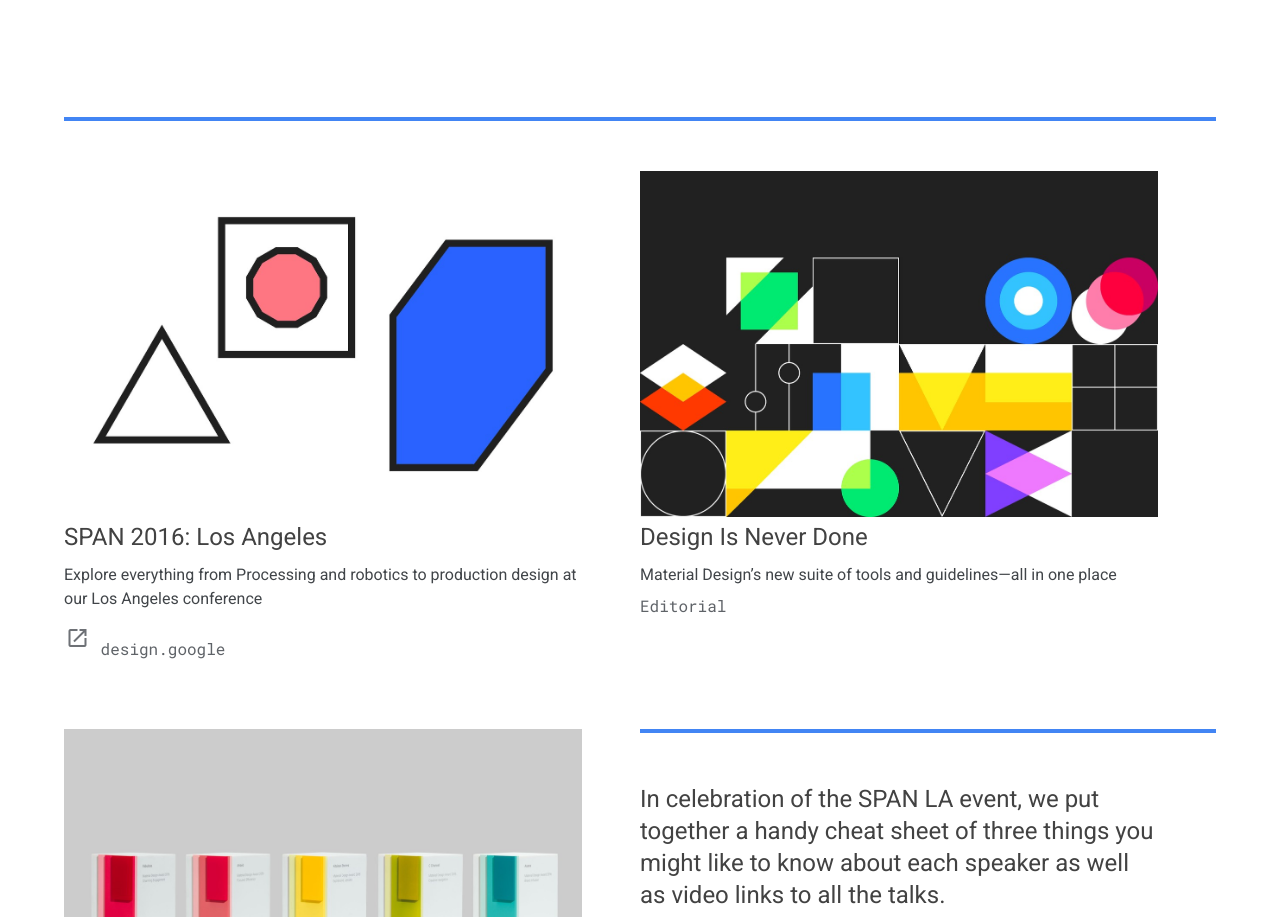
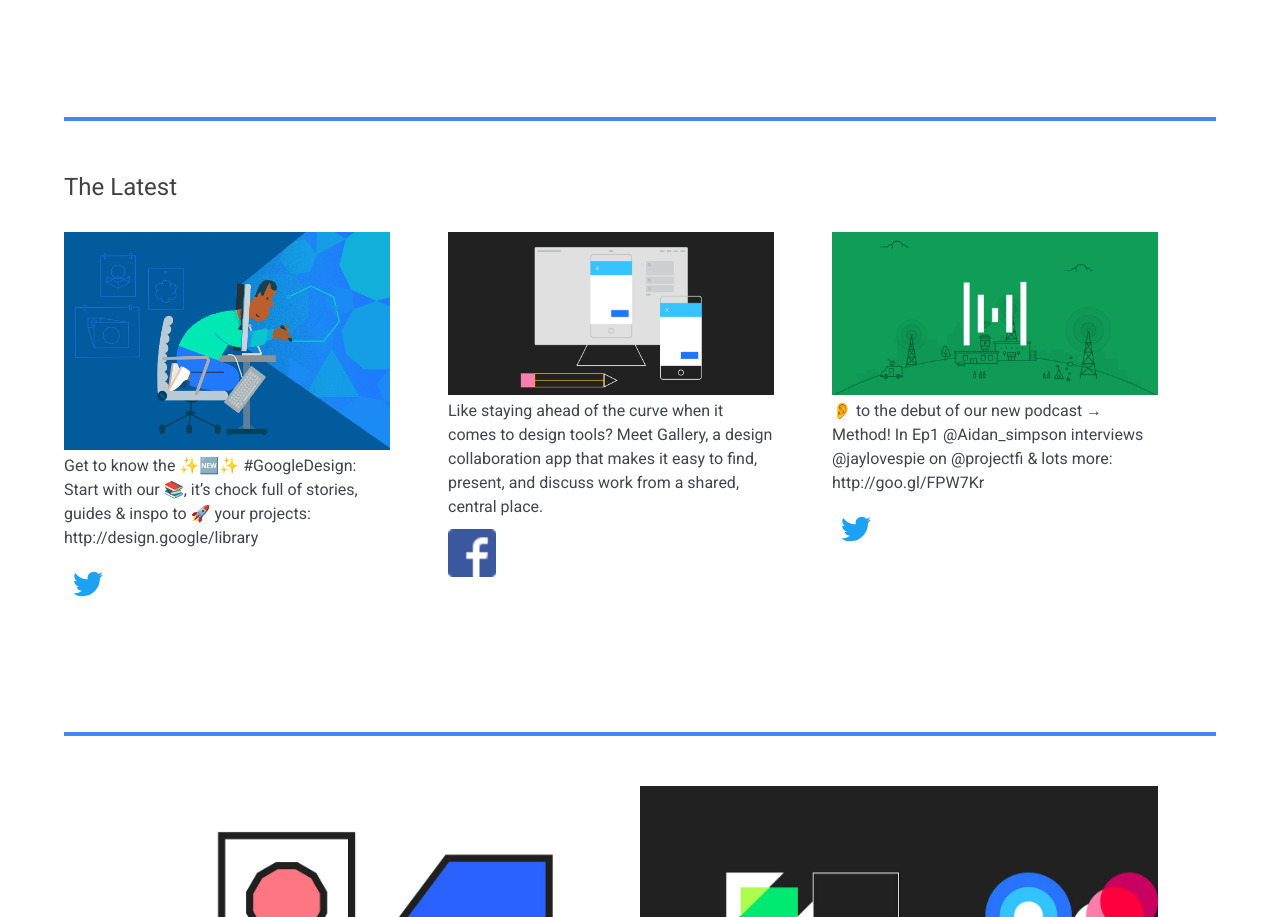
Before and after one commit to miriampc/design-google, a plain HTML site: page index.html in a window 1280 px wide. Shown: the part 5933-6850 px from the top of the page. Drawn offline with Linux system fonts and the light colour scheme.

Commit message:
social-media structure finished

```diff
--- a/index.html
+++ b/index.html
@@ -188,6 +188,35 @@
                 <span>Editorial</span>
             </div>
         </section>
+        <section class="social-media">
+            <div class="newsfeed__header">
+                <div class="col-md-12"><h2>The Latest</h2></div>
+            </div>
+            <div class="collection__row">
+                <div class="library__item col-md-4">
+                    <img src="assets/images/daydream.jpg" alt="">
+                    <p>Get to know the ✨🆕✨ #GoogleDesign: Start with our 📚, it’s chock full of stories, guides & inspo to 🚀 your projects: http://design.google/library</p>
+                    <div>
+                        <span><img src="assets/images/twitter.svg" alt=""></span>
+                    </div>
+                </div>
+                <div class="library__item col-md-4">
+                    <img src="assets/images/gallery_present.png" alt="">
+                    <p>Like staying ahead of the curve when it comes to design tools? Meet Gallery, a design collaboration app that makes it easy to find, present, and discuss work from a shared, central place.</p>
+                    <div>
+                        <span><img src="assets/images/fb.png" alt=""></span>
+                    </div>
+                </div>
+                <div class="library__item col-md-4">
+                    <img src="assets/images/Method_Podcast.png" alt="">
+                    <p>👂 to the debut of our new podcast → Method! In Ep1 @Aidan_simpson interviews @jaylovespie on @projectfi & lots more: http://goo.gl/FPW7Kr</p>
+                    <div>
+                        <span><img src="assets/images/twitter.svg" alt=""></span>
+                    </div>
+                </div>
+
+            </div>
+        </section>
         <section class="library">
             <div class="library__item col-md-6">
                 <img src="assets/images/span_la.jpg" alt="">
--- a/src/scss/style.scss
+++ b/src/scss/style.scss
@@ -96,6 +96,11 @@ img {
       width: auto;
     }
   }
+  &__item div{
+    img{
+      width: 48px;
+    }
+  }
   &__quote div{
     @extend %flex;
     justify-content: flex-start;
@@ -118,3 +123,7 @@ img {
     align-items: flex-start;
   }
 }
+//Social media
+.social-media {
+  @extend %border;
+}
```
Also changed, not shown: assets/css/style.css, 1 other file.
